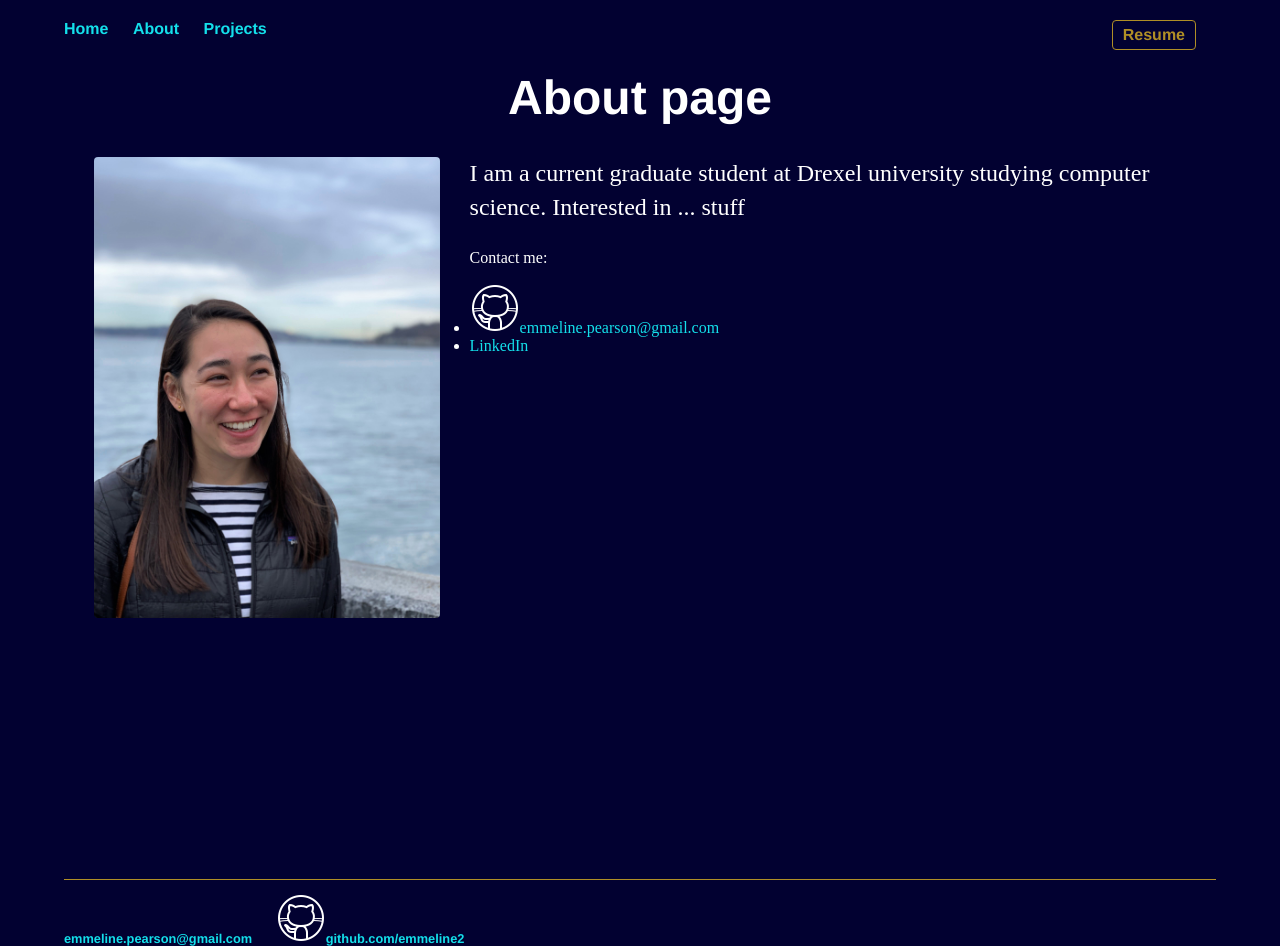
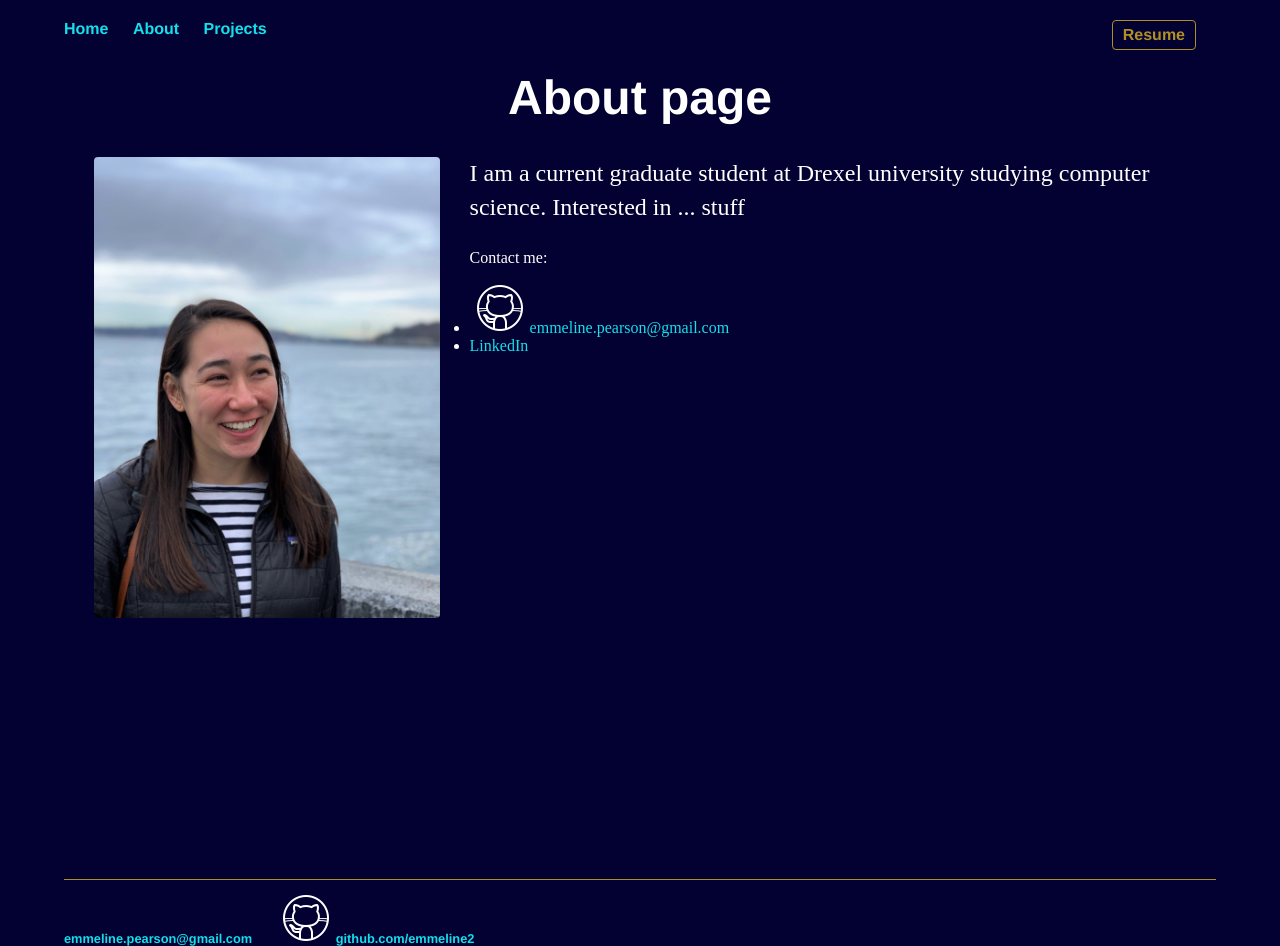
Before and after one commit to emmeline2/emmeline2.github.io, a Jekyll site: the page built from about/index.html, in a window 1280 px wide. Built offline with Jekyll 4.4.1, drawn with Linux system fonts in a browser that asks for light colours.

Commit message:
github logo

```diff
--- a/_layouts/default.html
+++ b/_layouts/default.html
@@ -24,7 +24,7 @@
 			<footer>
 	    		<ul>
 	        		<li><a href="mailto:emmeline.pearson@gmail.com">emmeline.pearson@gmail.com</a></li>
-	        		<li><img src="github.png" alt="github"><a href="https://github.com/emmeline2">github.com/emmeline2</a></li>
+	        		<li><img src="github.png" alt="github" class="logo"><a href="https://github.com/emmeline2">github.com/emmeline2</a></li>
 				</ul>
 			</footer>
 		</body>
--- a/about/index.html
+++ b/about/index.html
@@ -9,7 +9,7 @@
 
     Contact me:
     <ul>
-        <li><img src="github.png" alt="github"><a href="mailto:emmeline.pearson@gmail.com">emmeline.pearson@gmail.com</a></li>
+        <li><img src="github.png" alt="github" class="logo"><a href="mailto:emmeline.pearson@gmail.com">emmeline.pearson@gmail.com</a></li>
         <li><a href="https://www.linkedin.com/in/emmeline-pearson-6ba960129/">LinkedIn</a></li>
     </ul>
 </div>
--- a/css/main.css
+++ b/css/main.css
@@ -98,3 +98,9 @@
     color: black;
     border: 1px solid #14e0eb;
 }
+
+.logo{
+    height: auto;
+    max-width: 50%;
+    margin: 0 5px 0 5px;
+}
```
